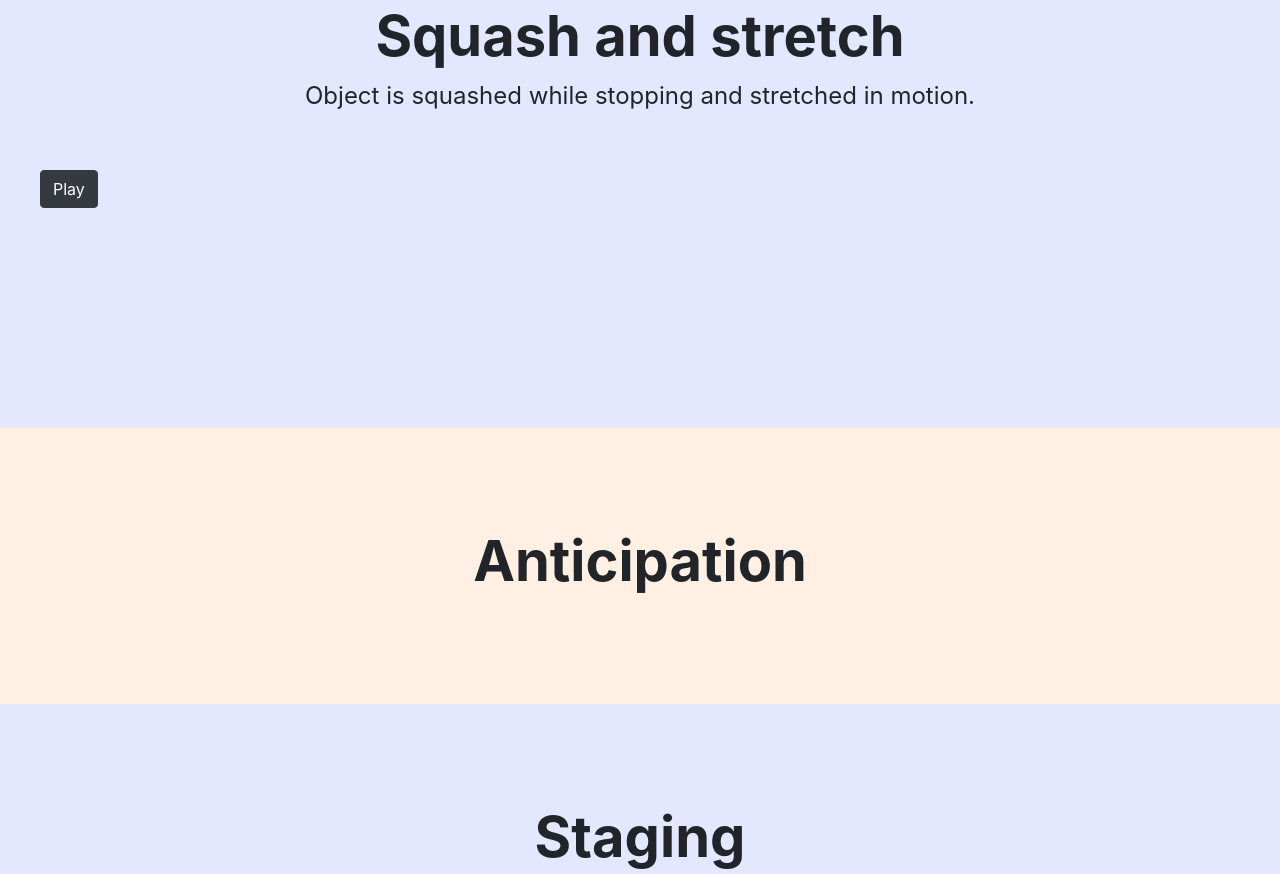
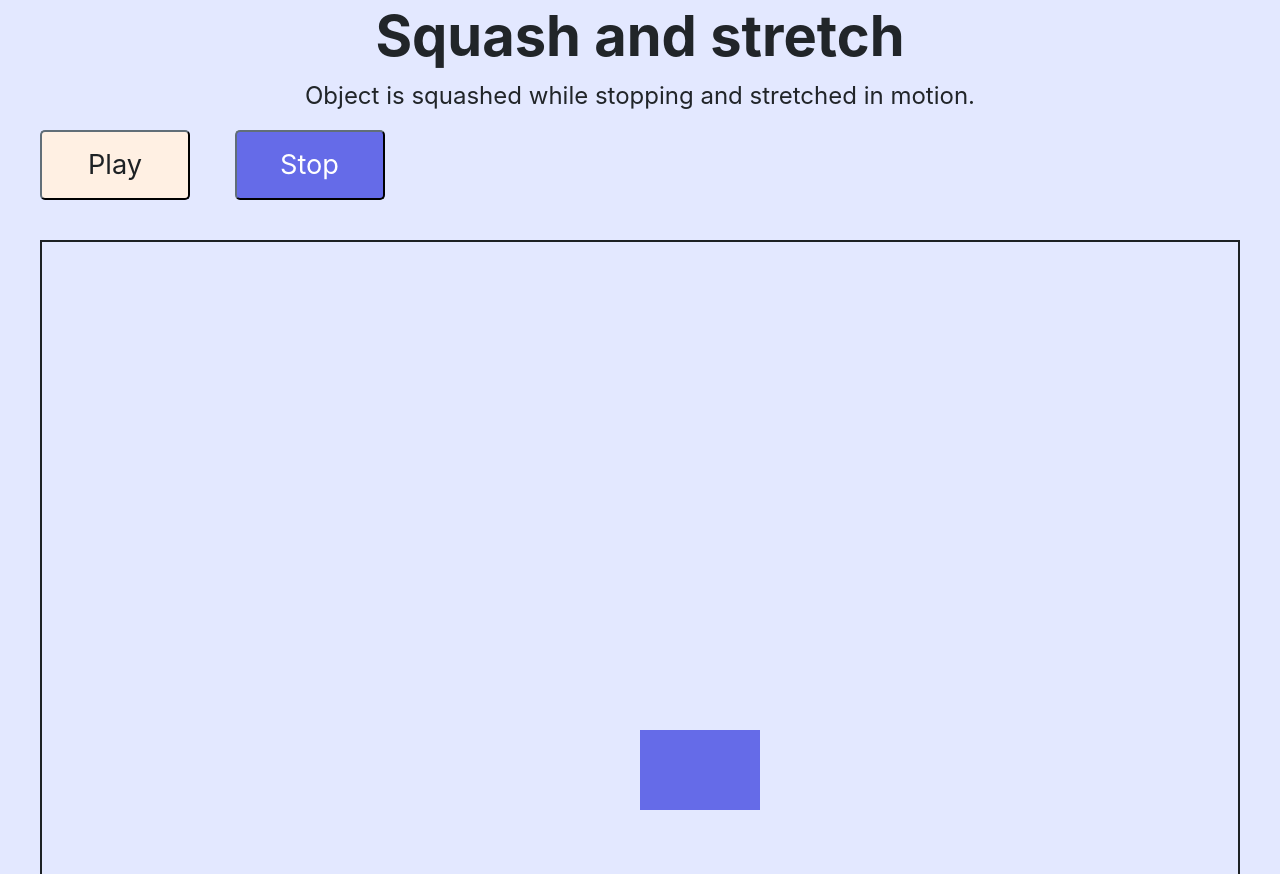
Before and after one commit to Waleed-Iqbal/Natural-Animations, a plain HTML site: page index.html in a window 1280 px wide. Shown: the part 1867-2741 px from the top of the page. Drawn offline with Linux system fonts and the light colour scheme.

Commit message:
set up squash and stretch animation

```diff
--- a/index.html
+++ b/index.html
@@ -6,18 +6,25 @@
     <meta http-equiv="X-UA-Compatible" content="ie=edge" />
     <link rel="stylesheet" href="bootstrap.min.css" />
 		<link rel="stylesheet" href="styles.min.css" />
+
+		<script src="./script.js"></script>
+
     <title>Natural Animation</title>
   </head>
   <body>
-    <section class="alternating-background inspiration-source-material text-center">
+    <section
+      class="alternating-background inspiration-source-material text-center"
+    >
       <h1 class="section-heading pt-3">Inspired by / source material</h1>
       <img class="mt-3 w-50" src="./book.png" alt="The Illusion of Life" />
     </section>
 
-    <section class="alternating-background session-content-list border-top border-secondary pt-3 pl-5">
+    <section
+      class="alternating-background session-content-list border-top border-secondary pt-3 pl-5"
+    >
       <div class="text-center">
         <h1 class="display-3 font-weight-bold">12 rules of animation</h1>
-				<h3> An attempt to translate them in web</h3>
+        <h3>An attempt to translate them in web</h3>
       </div>
       <ol class="py-4">
         <li>Squash and stretch</li>
@@ -41,9 +48,22 @@
         Object is squashed while stopping and stretched in motion.
       </p>
 
-			<input type="button" value="Play" class="animate-button btn btn-dark" onclick="squashAndStretch(event);">
+      <input
+        type="button"
+        value="Play"
+        class="animate-button play"
+        id="play_squashAndStretch"
+        onclick="play_squashAndStretch(event);"
+      />
+      <input
+        type="button"
+        value="Stop"
+        class="animate-button stop"
+        id="stop_squashAndStretch"
+        onclick="stop_squashAndStretch(event);"
+      />
       <div class="animation-container">
-				<div class="box"></div>
+        <div class="animating-box"></div>
       </div>
     </section>
 
@@ -91,10 +111,11 @@
       <h1 class="section-heading">Appeal</h1>
     </section>
 
-		    <section class="alternating-background session-content-list border-top border-secondary pt-3 pl-5">
+    <section
+      class="alternating-background session-content-list border-top border-secondary pt-3 pl-5"
+    >
       <div class="text-center">
-				<h1 class="display-3 font-weight-bold">12 rules of animation</h1>
-				<h3> An attempt to translate them in web</h3>
+        <h1 class="display-3 font-weight-bold">Recap</h1>
       </div>
       <ol class="py-4">
         <li>Squash and stretch</li>
--- a/script.js
+++ b/script.js
@@ -1,5 +1,8 @@
-(function () {
 
+  function play_squashAndStretch(e) {
+    document.querySelector('.section-squash-and-stretch .animating-box').classList.add('animate');
+  }
 
-
-}());
+  function stop_squashAndStretch(e) {
+    document.querySelector('.section-squash-and-stretch .animating-box').classList.remove('animate');
+  }
--- a/styles.scss
+++ b/styles.scss
@@ -1,11 +1,16 @@
+$black: #1d2124;
+$play-button: #fff0e3;
+$stop-button: #656be8;
+$animating-box: #656be8;
+
 
 body{
   font-size: 16px;
 }
 
 .alternating-background {
+  padding: 100px 0;
   background-color: #e3e8ff;
-  padding: 100px 0;
 }
 
 .alternating-background:nth-child(even) {
@@ -13,9 +18,9 @@ body{
 }
 
 .section-heading {
-  text-align: center;
   font-size: 3.5rem;
   font-weight: bold;
+  text-align: center;
 }
 
 .session-content-list {
@@ -39,9 +44,49 @@ body{
 }
 
 .animation-container {
-  padding: 40px;
+  margin: 40px;
+  height: 700px;
+  position: relative;
+  border: 2px solid $black;
 }
 
 .animate-button {
-  margin: 40px
+  width: 150px;
+  height: 70px;
+  margin: 0 40px;
+  font-size: 1.7em;
+  border-radius: 5px;
+  border-color: $black;
+
+  &.play {
+    color: $black;
+    background-color: $play-button;
+  }
+
+  &.stop {
+    margin: 0;
+    color: white;
+    background-color: $stop-button;
+  }
 }
+
+
+
+.animating-box {
+  top: 70%;
+  left: 50%;
+  width: 120px;
+  height: 80px;
+  position: absolute;
+  background-color: $animating-box;
+}
+
+.section-squash-and-stretch {
+
+
+
+  .animate {
+
+  }
+
+}
```
Also changed, not shown: styles.css, styles.min.css. Lines whose indentation alone changed are shown as unchanged.
